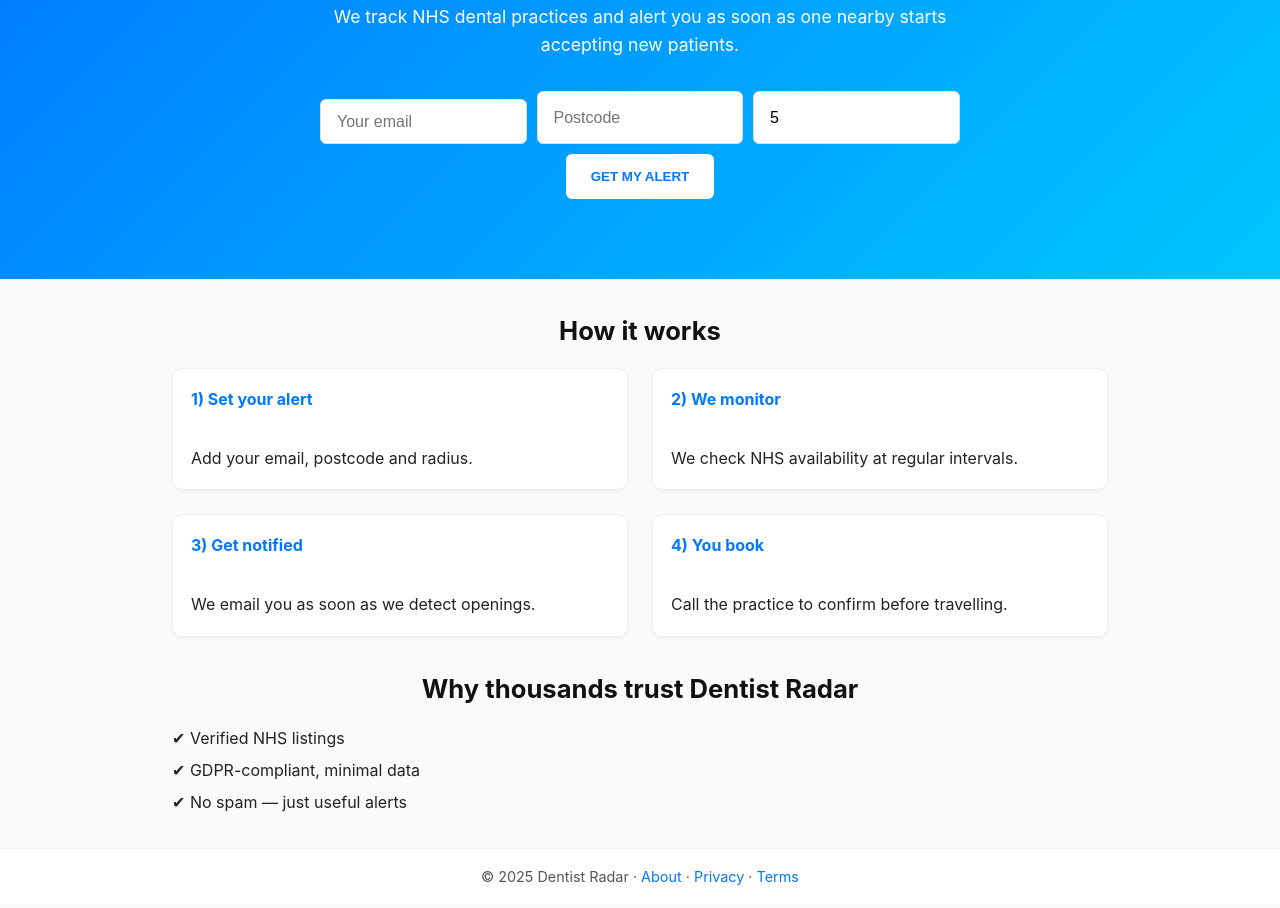
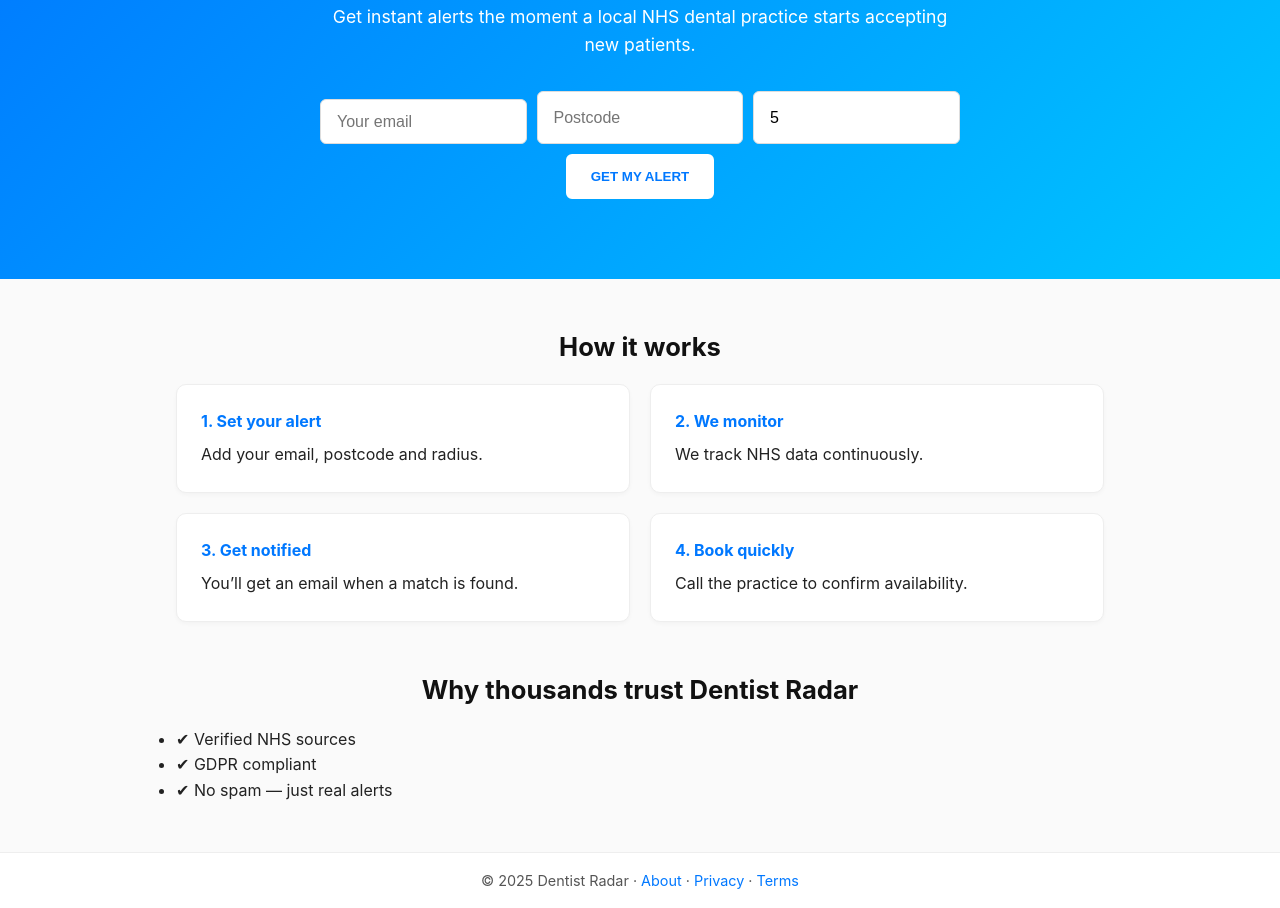
Before and after one commit to QuintessentialDigital/dentist-radar, a website: page public/index.html in a window 1280 px wide. Shown: the part 212-1120 px from the top of the page. Drawn offline with Linux system fonts and the light colour scheme.

Commit message:
Update index.html

```diff
--- a/public/index.html
+++ b/public/index.html
@@ -3,17 +3,9 @@
 <head>
   <meta charset="UTF-8"/>
   <meta name="viewport" content="width=device-width, initial-scale=1"/>
-  <title>Dentist Radar — Be first to know about NHS dentist openings</title>
+  <title>Dentist Radar — Find NHS Dentists Fast</title>
   <link rel="icon" href="/favicon.svg"/>
   <link rel="stylesheet" href="/style.css"/>
-  <style>
-    .section{max-width:960px;margin:2rem auto;padding:0 12px}
-    .two-col{display:grid;grid-template-columns:1fr 1fr;gap:24px}
-    .card{background:#fff;border:1px solid #eee;border-radius:10px;padding:18px}
-    .kbullets{list-style:none;padding:0;margin:0}
-    .kbullets li{margin:.4rem 0}
-    @media(max-width:960px){.two-col{grid-template-columns:1fr}}
-  </style>
 </head>
 <body>
 <header>
@@ -32,7 +24,7 @@
 
 <main class="hero">
   <h1>Be first to know when NHS dentists open</h1>
-  <p>We track NHS dental practices and alert you as soon as one nearby starts accepting new patients.</p>
+  <p>Get instant alerts the moment a local NHS dental practice starts accepting new patients.</p>
 
   <form id="alertForm" class="alert-form" novalidate>
     <input id="email" type="email" placeholder="Your email" required/>
@@ -46,19 +38,19 @@
 <section class="section">
   <h2>How it works</h2>
   <div class="two-col">
-    <div class="card"><strong>1) Set your alert</strong><br/>Add your email, postcode and radius.</div>
-    <div class="card"><strong>2) We monitor</strong><br/>We check NHS availability at regular intervals.</div>
-    <div class="card"><strong>3) Get notified</strong><br/>We email you as soon as we detect openings.</div>
-    <div class="card"><strong>4) You book</strong><br/>Call the practice to confirm before travelling.</div>
+    <div class="card"><strong>1. Set your alert</strong>Add your email, postcode and radius.</div>
+    <div class="card"><strong>2. We monitor</strong>We track NHS data continuously.</div>
+    <div class="card"><strong>3. Get notified</strong>You’ll get an email when a match is found.</div>
+    <div class="card"><strong>4. Book quickly</strong>Call the practice to confirm availability.</div>
   </div>
 </section>
 
 <section class="section">
   <h2>Why thousands trust Dentist Radar</h2>
   <ul class="kbullets">
-    <li>✔ Verified NHS listings</li>
-    <li>✔ GDPR-compliant, minimal data</li>
-    <li>✔ No spam — just useful alerts</li>
+    <li>✔ Verified NHS sources</li>
+    <li>✔ GDPR compliant</li>
+    <li>✔ No spam — just real alerts</li>
   </ul>
 </section>
 
@@ -67,36 +59,23 @@
 </footer>
 
 <script>
-  // burger
 document.getElementById('menu-toggle')?.addEventListener('click',()=>document.getElementById('nav-links')?.classList.toggle('open'));
-
-  const emailRe=/^[^\s@]+@[^\s@]+\.[^\s@]{2,}$/;
+const emailRe=/^[^\\s@]+@[^\\s@]+\\.[^\\s@]{2,}$/;
 const msg=document.getElementById('msg');
-
-  document.getElementById('alertForm')?.addEventListener('submit', async (e)=>{
+document.getElementById('alertForm')?.addEventListener('submit',async e=>{
  e.preventDefault();
  const email=document.getElementById('email').value.trim();
  const postcode=document.getElementById('postcode').value.trim();
  const radius=(document.getElementById('radius').value||'5').trim();
-    if(!emailRe.test(email)){ msg.textContent='Please enter a valid email.'; return; }
+ if(!emailRe.test(email)){msg.textContent='Please enter a valid email.';return;}
  msg.textContent='Creating alert…';
  try{
-      const res=await fetch('/api/watch/create',{
-        method:'POST',
-        headers:{'Content-Type':'application/json'},
-        body:JSON.stringify({email,postcode,radius})
-      });
+  const res=await fetch('/api/watch/create',{method:'POST',headers:{'Content-Type':'application/json'},body:JSON.stringify({email,postcode,radius})});
   const j=await res.json().catch(()=>null);
-
-      if(res.status===402 && j?.error==='upgrade_required'){
-        msg.textContent = j.message || 'Free plan supports 1 postcode. Upgrade';
-        return;
-      }
-      if(res.ok && j?.ok){ msg.textContent=j.msg||'Alert created'; e.target.reset(); return; }
-      msg.textContent = j?.error==='invalid_postcode' ? 'Please enter a valid UK postcode.' :
-                        j?.error==='invalid_email' ? 'Please enter a valid email.' :
-                        j?.error || 'Error creating alert. Try again.';
-    }catch{ msg.textContent='Network error. Try again.'; }
+  if(res.status===402&&j?.error==='upgrade_required'){msg.textContent=j.message||'Free plan supports 1 postcode. Upgrade.';return;}
+  if(res.ok&&j?.ok){msg.textContent=j.msg||'Alert created';e.target.reset();return;}
+  msg.textContent=j?.error==='invalid_postcode'?'Please enter a valid UK postcode.':j?.error==='invalid_email'?'Please enter a valid email.':j?.error||'Error creating alert.';
+ }catch{msg.textContent='Network error. Try again.';}
 });
 </script>
 </body>
```
Lines whose indentation alone changed are shown as unchanged.
